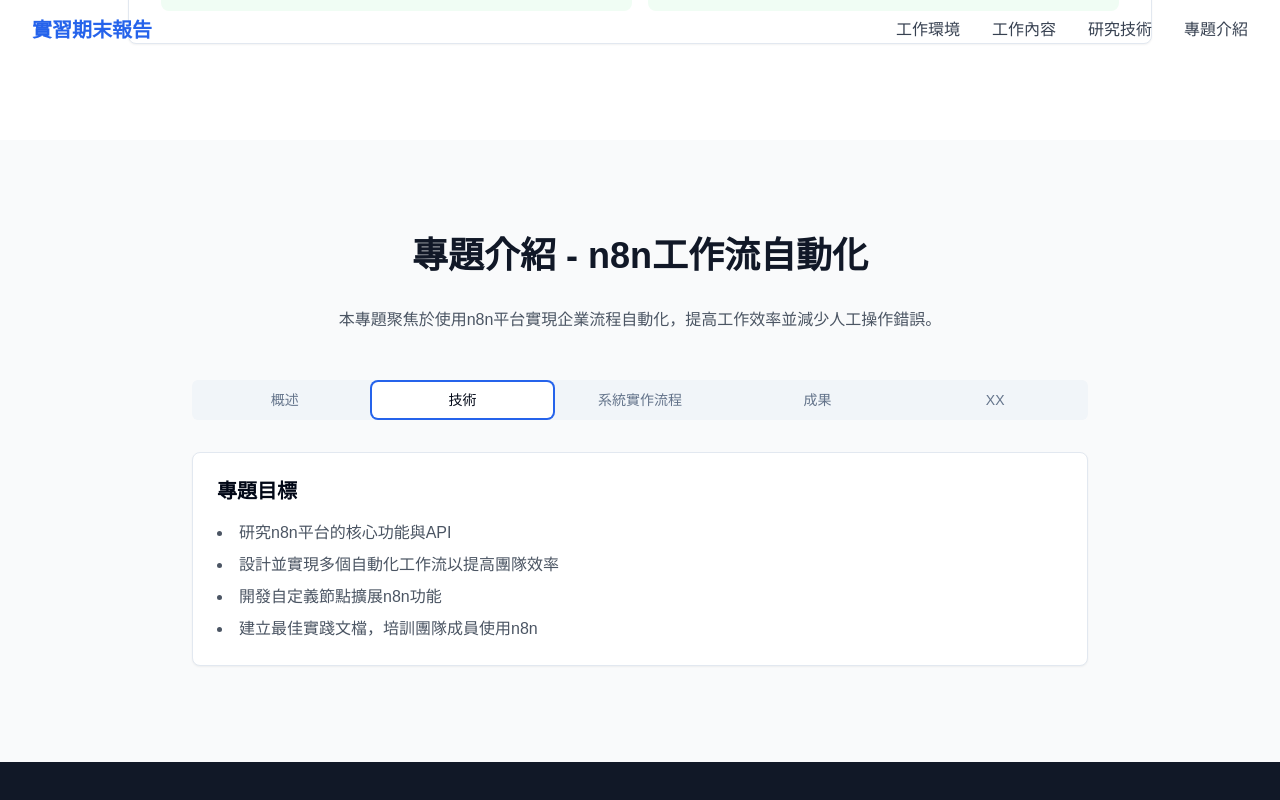
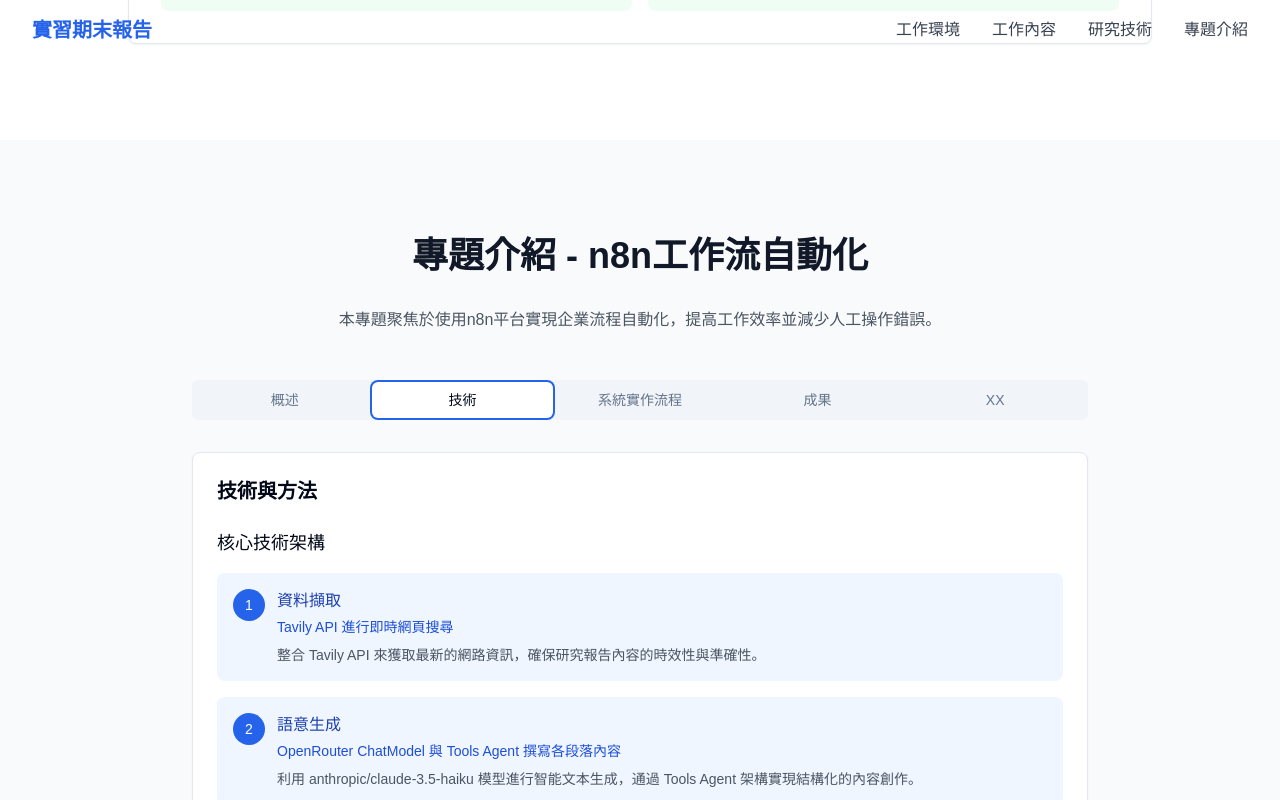
Before and after one commit to Maggie-0118/n8n-intern-showcase-hub, a React (Vite) app: page / in a window 1280 px wide. Both pictures are taken after a click on the tab "技術". Shown: the part 4129-4929 px from the top of the page. Built offline with nearby package versions, Linux system fonts and the light colour scheme.

Commit message:
Add technical details
Add details about data retrieval, semantic generation, and other technologies.

```diff
--- a/src/components/ProjectShowcase.tsx
+++ b/src/components/ProjectShowcase.tsx
@@ -77,6 +77,44 @@ const ProjectShowcase = () => {
         }
       ]
     },
+    technologies: {
+      methods: [
+        {
+          category: "資料擷取",
+          description: "Tavily API 進行即時網頁搜尋",
+          details: "整合 Tavily API 來獲取最新的網路資訊，確保研究報告內容的時效性與準確性。"
+        },
+        {
+          category: "語意生成",
+          description: "OpenRouter ChatModel 與 Tools Agent 撰寫各段落內容",
+          details: "利用 anthropic/claude-3.5-haiku 模型進行智能文本生成，通過 Tools Agent 架構實現結構化的內容創作。"
+        },
+        {
+          category: "流程控制與格式整理",
+          description: "使用 JavaScript 節點、Merge、Switch、HTML Formatter 等模組",
+          details: "透過 n8n 的內建節點實現複雜的邏輯控制，包括條件判斷、資料合併、格式轉換等功能。"
+        },
+        {
+          category: "資料儲存與整合",
+          description: "使用 Airtable 作為所有資料的集中管理平台",
+          details: "採用 Airtable 作為中央資料庫，統一管理使用者輸入、生成內容與最終報告的所有資訊。"
+        },
+        {
+          category: "輸出與傳送",
+          description: "透過 PDF API 將內容轉為 PDF 並以 Gmail 節點寄送",
+          details: "整合 PDF 轉換服務與 Gmail API，實現自動化的報告生成與郵件發送功能。"
+        }
+      ],
+      coreTools: [
+        "n8n 工作流自動化平台",
+        "OpenRouter ChatModel (anthropic/claude-3.5-haiku)",
+        "Tavily API (即時資料擷取)",
+        "Tools Agent (智能代理架構)",
+        "Airtable (資料管理)",
+        "PDF 轉換 API",
+        "Gmail API (郵件發送)"
+      ]
+    },
     objectives: [
       "研究n8n平台的核心功能與API",
       "設計並實現多個自動化工作流以提高團隊效率",
@@ -95,14 +133,6 @@ const ProjectShowcase = () => {
       "複雜數據格式轉換：開發了專用的數據轉換函數",
       "權限管理：建立了基於角色的訪問控制系統",
       "系統穩定性：實現了工作流監控和自動恢復機制"
-    ],
-    technologies: [
-      "n8n核心平台",
-      "JavaScript/TypeScript (用於自定義函數與節點開發)",
-      "RESTful API與GraphQL",
-      "OAuth 2.0 認證",
-      "PostgreSQL/MongoDB (用於數據存儲)",
-      "Docker (容器化部署)"
     ]
   };
 
@@ -158,12 +188,40 @@ const ProjectShowcase = () => {
         <TabsContent value="objectives">
           <Card>
             <CardContent className="p-6">
-              <h3 className="text-xl font-semibold mb-4">專題目標</h3>
-              <ul className="list-disc list-inside space-y-2 text-gray-600">
-                {projectInfo.objectives.map((item, index) => (
-                  <li key={index}>{item}</li>
-                ))}
-              </ul>
+              <h3 className="text-xl font-semibold mb-6">技術與方法</h3>
+
+              {/* 技術方法詳細說明 */}
+              <div className="mb-8">
+                <h4 className="text-lg font-medium mb-4">核心技術架構</h4>
+                <div className="space-y-4">
+                  {projectInfo.technologies.methods.map((method, index) => (
+                    <div key={index} className="bg-blue-50 p-4 rounded-lg">
+                      <div className="flex items-start space-x-3">
+                        <div className="bg-blue-600 text-white rounded-full w-8 h-8 flex items-center justify-center text-sm font-medium flex-shrink-0">
+                          {index + 1}
+                        </div>
+                        <div className="flex-1">
+                          <h5 className="font-medium text-blue-800 mb-1">{method.category}</h5>
+                          <p className="text-blue-700 text-sm font-medium mb-2">{method.description}</p>
+                          <p className="text-gray-600 text-sm">{method.details}</p>
+                        </div>
+                      </div>
+                    </div>
+                  ))}
+                </div>
+              </div>
+
+              {/* 核心工具清單 */}
+              <div>
+                <h4 className="text-lg font-medium mb-4">使用技術工具</h4>
+                <div className="grid grid-cols-1 md:grid-cols-2 gap-3">
+                  {projectInfo.technologies.coreTools.map((tool, index) => (
+                    <div key={index} className="bg-gray-50 p-3 rounded border-l-4 border-blue-500">
+                      <span className="text-gray-700 font-medium">{tool}</span>
+                    </div>
+                  ))}
+                </div>
+              </div>
             </CardContent>
           </Card>
         </TabsContent>
@@ -197,9 +255,9 @@ const ProjectShowcase = () => {
         <TabsContent value="tech">
           <Card>
             <CardContent className="p-6">
-              <h3 className="text-xl font-semibold mb-4">使用技術</h3>
+              <h3 className="text-xl font-semibold mb-4">專題目標</h3>
               <ul className="list-disc list-inside space-y-2 text-gray-600">
-                {projectInfo.technologies.map((item, index) => (
+                {projectInfo.objectives.map((item, index) => (
                   <li key={index}>{item}</li>
                 ))}
               </ul>
```
